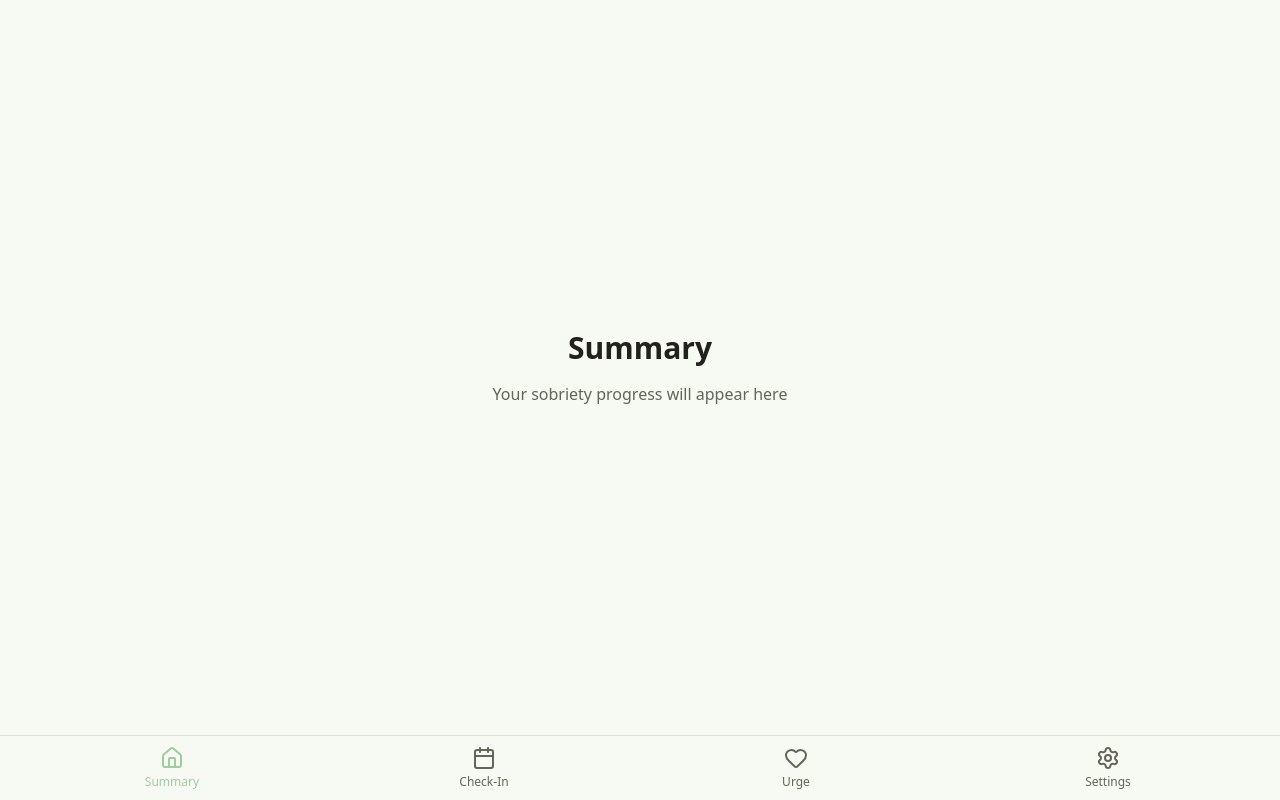
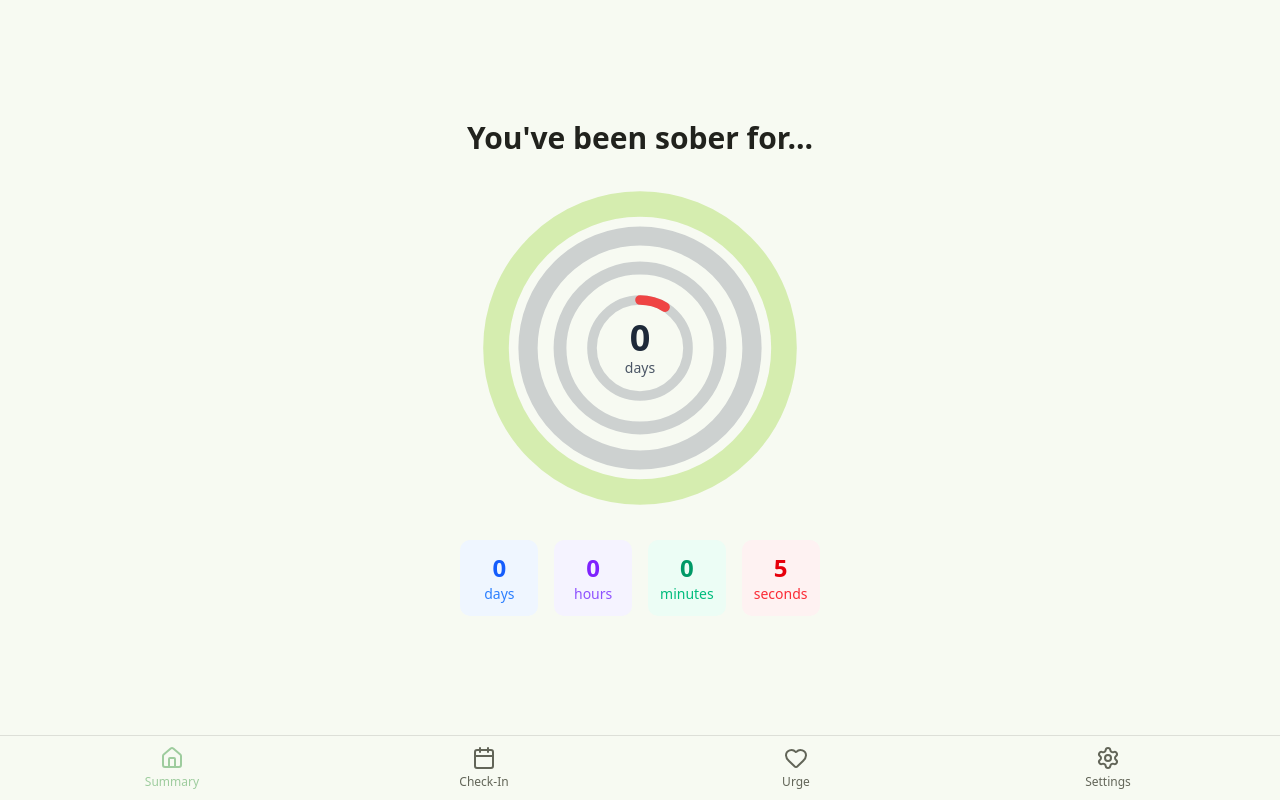
Before and after one commit to KedarPanchal/TidalHack-2025, a React (Vite) app in the folder frontend/: page / in a window 1280 px wide. Built offline with nearby package versions, Linux system fonts and the light colour scheme.

Commit message:
added a stopwatch tracker to the summary page

```diff
--- a/frontend/src/pages/Summary.tsx
+++ b/frontend/src/pages/Summary.tsx
@@ -1,8 +1,238 @@
+import { useState, useEffect } from 'react';
+
+interface SobrietyTime {
+  days: number;
+  hours: number;
+  minutes: number;
+  seconds: number;
+}
+
 export default function Summary() {
+  const [sobrietyTime, setSobrietyTime] = useState<SobrietyTime>({ days: 0, hours: 0, minutes: 0, seconds: 0 });
+  const [startTime, setStartTime] = useState<number | null>(null);
+
+  // Load start time from localStorage on component mount
+  useEffect(() => {
+    const savedStartTime = localStorage.getItem('sobrietyStartTime');
+    if (savedStartTime) {
+      setStartTime(parseInt(savedStartTime));
+    } else {
+      // If no start time exists, set current time as start
+      const now = Date.now();
+      setStartTime(now);
+      localStorage.setItem('sobrietyStartTime', now.toString());
+    }
+  }, []);
+
+  // Update timer with different frequencies for smooth seconds vs pulsed others
+  useEffect(() => {
+    if (!startTime) return;
+
+    const updateTimer = () => {
+      const now = Date.now();
+      const elapsed = (now - startTime) / 1000; // elapsed seconds (with decimals)
+
+      const days = Math.floor(elapsed / 86400);
+      const hours = Math.floor((elapsed % 86400) / 3600);
+      const minutes = Math.floor((elapsed % 3600) / 60);
+      const seconds = elapsed % 60;
+
+      setSobrietyTime({ days, hours, minutes, seconds });
+    };
+
+    updateTimer(); // Initial update
+    const interval = setInterval(updateTimer, 16); // ~60fps for smooth seconds animation
+
+    return () => clearInterval(interval);
+  }, [startTime]);
+
+  // Calculate circle progress (0-1) - clockwise filling
+  const getCircleProgress = (value: number, max: number) => {
+    return Math.min(value / max, 1);
+  };
+
+  // Get color for days circle (rotates through colors)
+  const getDaysColor = (days: number) => {
+    const colors = [
+      '#3B82F6', // blue
+      '#10B981', // emerald
+      '#F59E0B', // amber
+      '#EF4444', // red
+      '#8B5CF6', // violet
+      '#EC4899', // pink
+      '#06B6D4', // cyan
+      '#84CC16', // lime
+    ];
+    return colors[days % colors.length];
+  };
+
+  // Get previous color for days circle
+  const getPreviousDaysColor = (days: number) => {
+    const colors = [
+      '#3B82F6', // blue
+      '#10B981', // emerald
+      '#F59E0B', // amber
+      '#EF4444', // red
+      '#8B5CF6', // violet
+      '#EC4899', // pink
+      '#06B6D4', // cyan
+      '#84CC16', // lime
+    ];
+    return colors[(days - 1 + colors.length) % colors.length];
+  };
+
+  const secondsProgress = getCircleProgress(sobrietyTime.seconds, 60);
+  const minutesProgress = getCircleProgress(sobrietyTime.minutes, 60);
+  const hoursProgress = getCircleProgress(sobrietyTime.hours, 24);
+  const daysProgress = getCircleProgress(sobrietyTime.days, 1); // Days don't reset, so always 1
+
   return (
     <div className="flex flex-col items-center justify-center h-full p-6">
-      <h1 className="text-3xl font-bold mb-4">Summary</h1>
-      <p className="text-muted-foreground">Your sobriety progress will appear here</p>
+      <h1 className="text-3xl font-bold mb-8">You've been sober for...</h1>
+
+      <div className="relative w-80 h-80 mb-8">
+        {/* Days Circle (outermost) */}
+        <svg className="absolute inset-0 w-full h-full transform -rotate-90" viewBox="0 0 100 100">
+          <circle
+            cx="50"
+            cy="50"
+            r="45"
+            fill="none"
+            stroke={getPreviousDaysColor(sobrietyTime.days)}
+            strokeWidth="8"
+            className="opacity-30"
+            strokeLinecap="round"
+          />
+          <circle
+            cx="50"
+            cy="50"
+            r="45"
+            fill="none"
+            stroke={getDaysColor(sobrietyTime.days)}
+            strokeWidth="8"
+            strokeDasharray={`${2 * Math.PI * 45}`}
+            strokeDashoffset={`${2 * Math.PI * 45 * (1 - daysProgress)}`}
+            strokeLinecap="round"
+            className="transition-all duration-1000 ease-out"
+          />
+        </svg>
+
+        {/* Hours Circle */}
+        <svg className="absolute inset-0 w-full h-full transform -rotate-90" viewBox="0 0 100 100">
+          <circle
+            cx="50"
+            cy="50"
+            r="35"
+            fill="none"
+            stroke="#6B7280"
+            strokeWidth="6"
+            className="opacity-30"
+            strokeLinecap="round"
+          />
+          <circle
+            cx="50"
+            cy="50"
+            r="35"
+            fill="none"
+            stroke="#8B5CF6"
+            strokeWidth="6"
+            strokeDasharray={`${2 * Math.PI * 35}`}
+            strokeDashoffset={`${2 * Math.PI * 35 * (1 - hoursProgress)}`}
+            strokeLinecap="round"
+            className="transition-all duration-1000 ease-out"
+          />
+        </svg>
+
+        {/* Minutes Circle */}
+        <svg className="absolute inset-0 w-full h-full transform -rotate-90" viewBox="0 0 100 100">
+          <circle
+            cx="50"
+            cy="50"
+            r="25"
+            fill="none"
+            stroke="#6B7280"
+            strokeWidth="4"
+            className="opacity-30"
+            strokeLinecap="round"
+          />
+          <circle
+            cx="50"
+            cy="50"
+            r="25"
+            fill="none"
+            stroke="#10B981"
+            strokeWidth="4"
+            strokeDasharray={`${2 * Math.PI * 25}`}
+            strokeDashoffset={`${2 * Math.PI * 25 * (1 - minutesProgress)}`}
+            strokeLinecap="round"
+            className="transition-all duration-1000 ease-out"
+          />
+        </svg>
+
+        {/* Seconds Circle (innermost) */}
+        <svg className="absolute inset-0 w-full h-full transform -rotate-90" viewBox="0 0 100 100">
+          <circle
+            cx="50"
+            cy="50"
+            r="15"
+            fill="none"
+            stroke="#6B7280"
+            strokeWidth="3"
+            className="opacity-30"
+            strokeLinecap="round"
+          />
+          <circle
+            cx="50"
+            cy="50"
+            r="15"
+            fill="none"
+            stroke="#EF4444"
+            strokeWidth="3"
+            strokeDasharray={`${2 * Math.PI * 15}`}
+            strokeDashoffset={`${2 * Math.PI * 15 * (1-secondsProgress)}`}
+            strokeLinecap="round"
+            className="transition-all duration-1000 ease-out"
+          />
+        </svg>
+
+        {/* Center content */}
+        <div className="absolute inset-0 flex flex-col items-center justify-center">
+          <div className="text-4xl font-bold text-gray-800">
+            {sobrietyTime.days}
+          </div>
+          <div className="text-sm text-gray-600">
+            {sobrietyTime.days === 1 ? 'day' : 'days'}
+          </div>
+        </div>
+      </div>
+
+      {/* Time display */}
+      <div className="grid grid-cols-4 gap-4 text-center">
+        <div className="bg-blue-50 p-3 rounded-lg">
+          <div className="text-2xl font-bold text-blue-600">{sobrietyTime.days}</div>
+          <div className="text-sm text-blue-500">
+            {sobrietyTime.days === 1 ? 'day' : 'days'}
+          </div>
+        </div>
+        <div className="bg-violet-50 p-3 rounded-lg">
+          <div className="text-2xl font-bold text-violet-600">{Math.floor(sobrietyTime.hours)}</div>
+          <div className="text-sm text-violet-500">
+            {Math.floor(sobrietyTime.hours) === 1 ? 'hour' : 'hours'}
+          </div>
+        </div>
+        <div className="bg-emerald-50 p-3 rounded-lg">
+          <div className="text-2xl font-bold text-emerald-600">{Math.floor(sobrietyTime.minutes)}</div>
+          <div className="text-sm text-emerald-500">
+            {Math.floor(sobrietyTime.minutes) === 1 ? 'minute' : 'minutes'}
+          </div>
+        </div>
+        <div className="bg-red-50 p-3 rounded-lg">
+          <div className="text-2xl font-bold text-red-600">{Math.floor(sobrietyTime.seconds)}</div>
+          <div className="text-sm text-red-500">
+            {Math.floor(sobrietyTime.seconds) === 1 ? 'second' : 'seconds'}
+          </div>
+        </div>
+      </div>
     </div>
   );
 }
```
